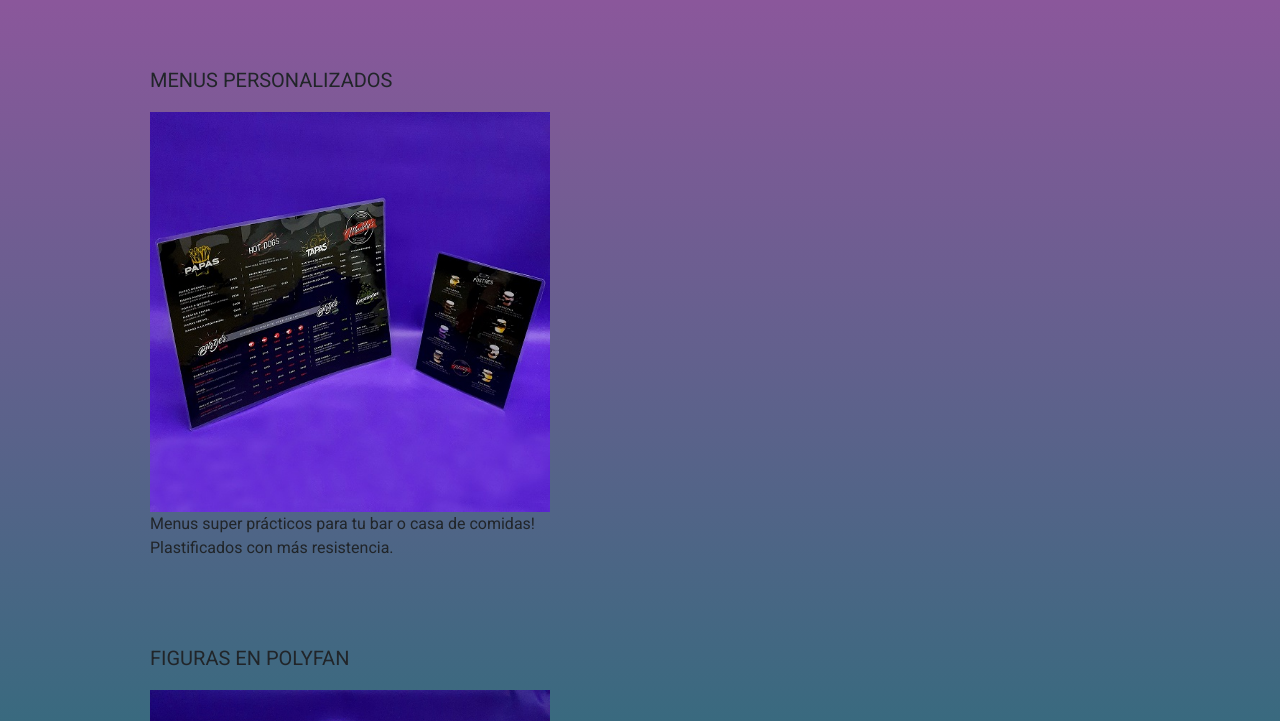
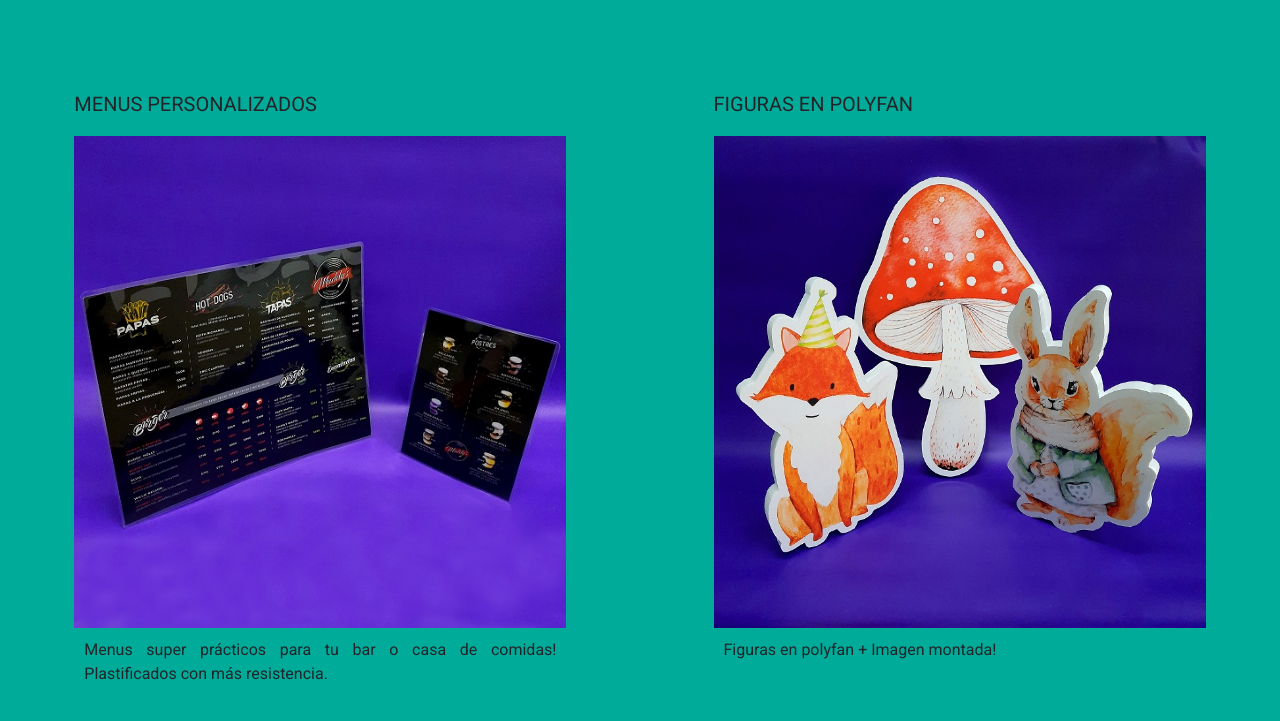
Before and after one commit to Juan-Martin-Severino/grafica_estudio_color-Severino, a plain HTML site: page pages/servicios.html in a window 1280 px wide. Shown: the part 75-796 px from the top of the page. Drawn offline with nearby package versions, Linux system fonts and the light colour scheme.

Commit message:
tercera entrega del proyecto final

```diff
--- a/pages/servicios.html
+++ b/pages/servicios.html
@@ -4,10 +4,20 @@
     <meta charset="UTF-8" />
     <meta http-equiv="X-UA-Compatible" content="IE=edge" />
     <meta name="viewport" content="width=device-width, initial-scale=1.0" />
-    <meta name="keywords" content="gráfica, diseño, imprenta, ploteo, impresiones, vinilos, etiquetas, plotter, impresora, recortes, anillados, design, graphic, print, gigantografías, fotos, foto, pic, picture, polaroid, oeste, argentina, castelar, buenos aires">
-    <meta name="description" content="Estudio Color ofrece servicios de imprenta, diseño, impresiones, ploteos, anillados, recortes en polyfan" />
+    <meta
+      name="keywords"
+      content="gráfica, diseño, imprenta, ploteo, impresiones, vinilos, etiquetas, plotter, impresora, recortes, anillados, design, graphic, print, gigantografías, fotos, foto, pic, picture, polaroid, oeste, argentina, castelar, buenos aires"
+    />
+    <meta
+      name="description"
+      content="Estudio Color ofrece servicios de imprenta, diseño, impresiones, ploteos, anillados, recortes en polyfan"
+    />
     <title>Servicios de gráfica e imprenta</title>
-    <link rel="shortcut icon" href="../assets/img/logo.png" type="image/x-icon" />
+    <link
+      rel="shortcut icon"
+      href="../assets/img/logo.png"
+      type="image/x-icon"
+    />
 
     <!-- BOOTSTRAP CSS only -->
 
@@ -38,7 +48,9 @@
                   height="45px"
                 />
               </a>
-              <h1><a class="navbar-brand" href="../index.html">Estudio Color</a></h1>
+              <h1>
+                <a class="navbar-brand" href="../index.html">Estudio Color</a>
+              </h1>
             </div>
             <button
               class="navbar-toggler"
@@ -102,23 +114,28 @@
         </nav>
       </header>
       <main class="contenido">
-        <section class="principal__seccion__servicios">
+        <section class="principal__seccion__servicios col-12">
+          <div class="row">
+            <div class="col-sm-12 col-lg-6">
               <div class="principal__seccion__servicios__imagen">
                 <h2>Menus personalizados</h2>
                 <img src="../assets/img/menus.jpg" alt="foto de menu" />
                 <p>
-              Menus super prácticos para tu bar o casa de comidas! Plastificados
-              con más resistencia.
+                  Menus super prácticos para tu bar o casa de comidas!
+                  Plastificados con más resistencia.
                 </p>
               </div>
+            </div>
+            <div class="col-sm-12 col-lg-6">
               <div class="principal__seccion__servicios__imagen">
                 <h2>Figuras en polyfan</h2>
                 <img src="../assets/img/polyfan.jpg" alt="foto de polyfan" />
                 <p>Figuras en polyfan + Imagen montada!</p>
               </div>
+            </div>
+          </div>
         </section>
       </main>
-      <aside class="lateral"></aside>
       <footer class="pie">
         <div class="pie__mr">
           <p>© 2022 Estudio Color</p>
@@ -141,7 +158,8 @@
             >
           </h3>
         </div>
-        <div class="pie__mail--marder"> <!--utilizacion de extend -->
+        <div class="pie__mail--marder">
+          <!--utilizacion de extend -->
           <p>email - holaestudiocolor@gmail.com</p>
         </div>
       </footer>
--- a/scss/_contenedor.scss
+++ b/scss/_contenedor.scss
@@ -1,10 +1,6 @@
 .contenedor {
   width: 100%;
-  background-image: linear-gradient(
-    map-get($color, violeta),
-    /*Utilización de map-get*/ map-get($color, verde) /*Utilización de map-get*/
-  ); /*SE AGREGA GRADIENTE AL PROYECTO*/
-
+  background-color: map-get($color, verde);
   margin: auto;
   display: grid;
   grid-gap: 0px;
@@ -13,8 +9,8 @@
 
   grid-template-areas:
     "encabezado encabezado encabezado"
-    "contenido contenido lateral"
-    "contenido contenido lateral"
+    "contenido contenido contenido"
+    "lateral lateral lateral"
     "pie pie pie ";
 }
 
--- a/scss/_footer.scss
+++ b/scss/_footer.scss
@@ -1,5 +1,6 @@
 .pie {
   grid-area: pie;
+  background-color: map-get($color, negro-op2);
   height: 50px;
   display: flex;
   justify-content: space-between;
--- a/scss/_header.scss
+++ b/scss/_header.scss
@@ -11,7 +11,7 @@
   height: 100%;
   margin: 0;
   overflow: hidden;
-
+  background-color: map-get($color, negro-op2);
   border: solid 1px map-get($color, negro); /*Utilización de map-get*/
 
   /*Implementacion de mixin*/
@@ -37,7 +37,7 @@
     color: map-get($color, blanco) !important;
     border-right: solid 1px map-get($color, negro);
     border-left: solid 1px map-get($color, negro-op);
-    background-color: map-get($color, negro-op2);
+    background-color: map-get($color, violeta);
 
     transform: scale(1.05, 1.05); /*SE AGREGA TRANSFORMACION A LOS LI DEL MENU*/
   }
--- a/scss/_principal.scss
+++ b/scss/_principal.scss
@@ -3,9 +3,11 @@
   min-height: 500px;
   height: auto;
   overflow: hidden;
-  display: inline-block;
-  position: relative;
-  padding-bottom: 50px;
+  justify-content: center;
+  justify-items: center;
+  align-items: center;
+  align-content: center;
+  padding: 1%;
 
   /*Implementacion de mixin*/
 
@@ -13,18 +15,15 @@
 }
 
 .principal__seccion {
-  width: 80%;
-  position: relative;
-  display: inline-block;
-  overflow: hidden;
-  top: 25px;
-  left: 25px;
+  display: flex;
+  flex-direction: column;
+  align-items: center;
 }
 
 .principal__seccion__servicios {
   width: 100%;
-  position: relative;
-  display: block;
+  display: flex;
+  justify-content: space-evenly;
   overflow: hidden;
 }
 
@@ -32,17 +31,17 @@
   font-size: 25px;
   text-align: justify;
   padding: 10px;
+  align-content: center;
 }
 
 .principal__seccion img {
-  margin-left: 50px;
+  margin: 1%;
 }
 
 .principal__seccion__servicios__imagen {
-  width: 400px;
+  align-items: center;
   display: inline-block;
-  margin-top: 50px;
-  margin-left: 150px;
+  margin: 10%;
 
   h2 {
     text-transform: uppercase;
@@ -56,12 +55,18 @@
     height: 100%;
     display: inline-block;
   }
+
+  p {
+    text-align: justify;
+    align-content: center;
+    margin: 10px;
+  }
 }
 
 .lateral {
   grid-area: lateral;
   width: 100%;
-  padding-top: 50px;
+  margin: 1%;
   justify-content: center;
   height: auto;
   display: grid;
@@ -80,9 +85,12 @@
 }
 
 /*Estilos para el formulario*/
+
 .principal__seccion fieldset {
-  width: 400px;
-  text-align: justify;
+  justify-content: center;
+  text-align: center;
+  align-items: center;
+  align-content: center;
   border: solid 4px map-get($color, negro); /*Utilización de map-get*/
   border-style: double;
   padding: 15px;
@@ -141,7 +149,6 @@
   .principal__seccion img {
     width: 100%;
     height: 100%;
-    margin-left: 50px;
   }
 
   .lateral iframe {
--- a/scss/_variables.scss
+++ b/scss/_variables.scss
@@ -3,8 +3,8 @@
 /*VARIABLES GLOBALES*/
 /*Generación de mapa, el mismo se aplica en todas las partes donde se utilizan colores*/
 $color: (
-  violeta: #93559e,
-  verde: #00776b,
+  violeta: #5b1874,
+  verde: #00ab9a,
   negro: black,
   blanco: white,
   negro-op: #00000080,
```
Also changed, not shown: index.html (+4 -9 lines), pages/contacto.html (+0 -1 lines), pages/productos.html (+1 -1 lines), css/style.css, 1 other file. Lines whose indentation alone changed are shown as unchanged.
